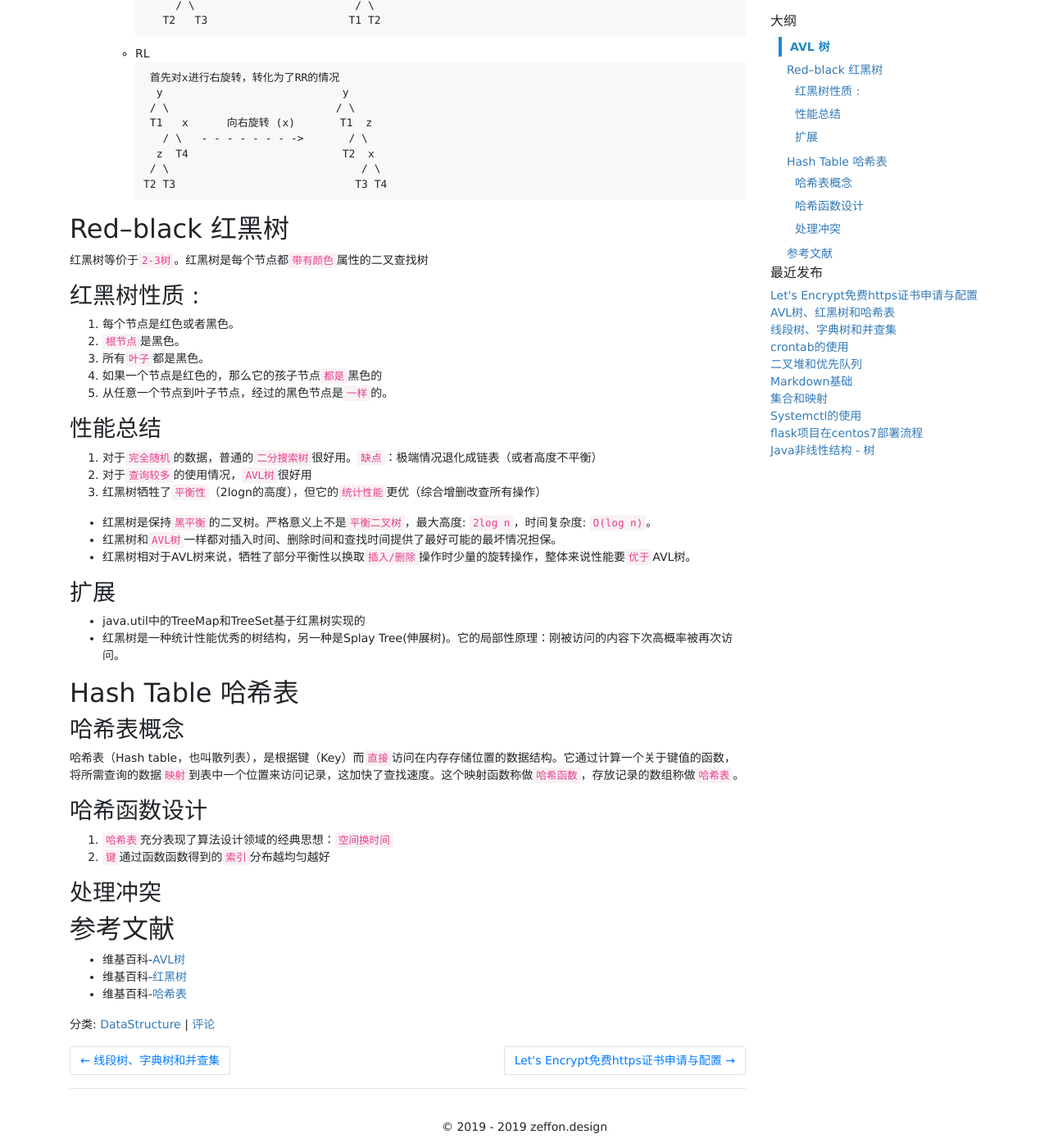
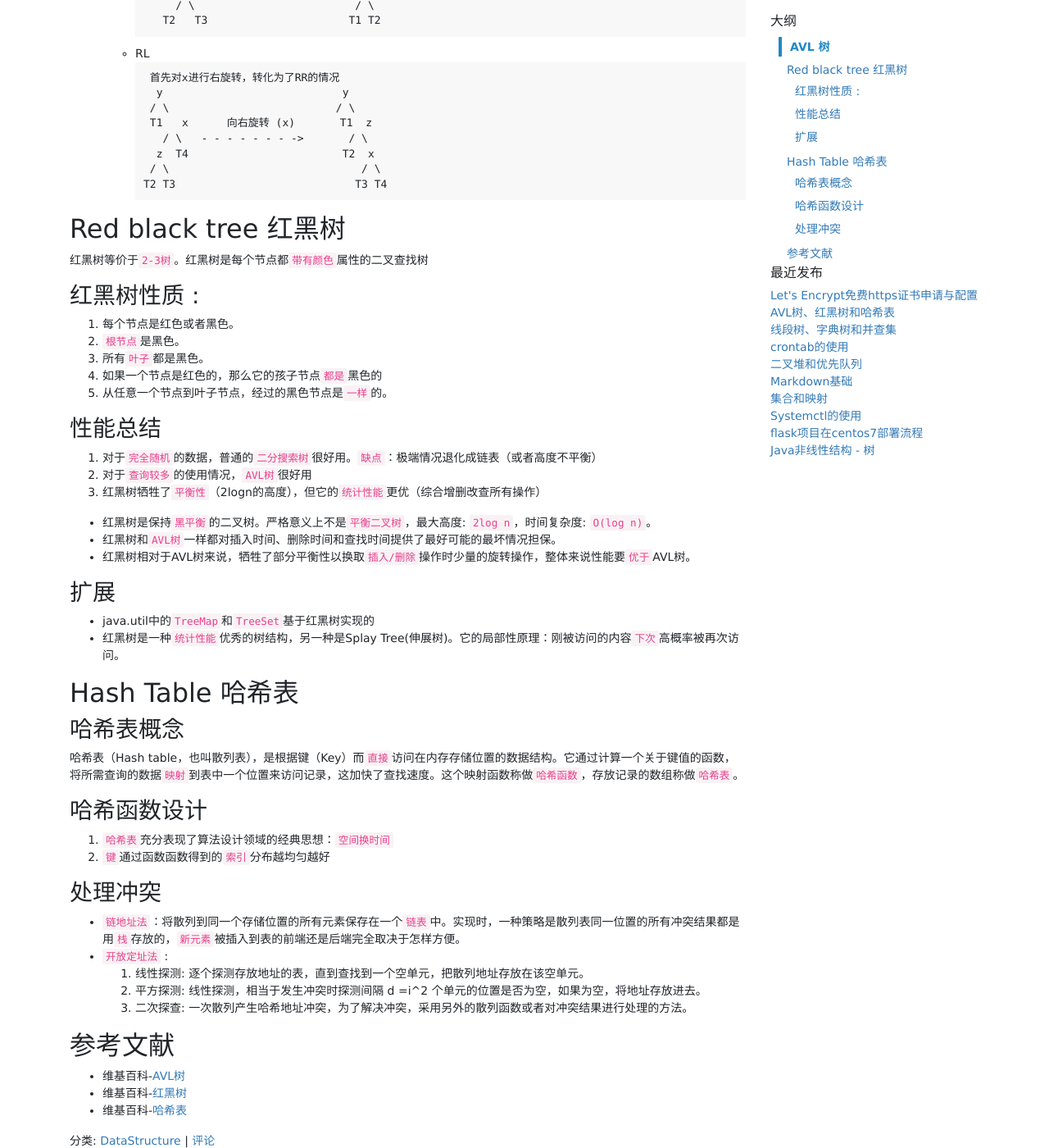
Before and after one commit to jamin44/blog, a Jekyll site: the page built from _posts/2019-09-08-java-AVL-and-red–black-tree.md, in a window 1280 px wide and 1400 px high, scrolled down 902 px. Shown: the whole window at 82% size. Built offline with Jekyll 4.4.1, drawn with Linux system fonts in a browser that asks for light colours; comment, search, counter and statistics services are not loaded.

Commit message:
update post

````diff
--- a/_posts/2019-09-08-java-AVL-and-red–black-tree.md
+++ b/_posts/2019-09-08-java-AVL-and-red–black-tree.md
@@ -57,7 +57,7 @@ summary: AVL树对于任意一个节点，左子树和右子树的高度差不
      T2 T3                            T3 T4
 ```
 
-## Red–black 红黑树
+## Red black tree 红黑树
 红黑树等价于`2-3树`。红黑树是每个节点都`带有颜色`属性的二叉查找树
 ### 红黑树性质 :
 1. 每个节点是红色或者黑色。
@@ -76,8 +76,8 @@ summary: AVL树对于任意一个节点，左子树和右子树的高度差不
 - 红黑树相对于AVL树来说，牺牲了部分平衡性以换取`插入/删除`操作时少量的旋转操作，整体来说性能要`优于`AVL树。
 
 ### 扩展
-- java.util中的TreeMap和TreeSet基于红黑树实现的
-- 红黑树是一种统计性能优秀的树结构，另一种是Splay Tree(伸展树)。它的局部性原理：刚被访问的内容下次高概率被再次访问。
+- java.util中的`TreeMap`和`TreeSet`基于红黑树实现的
+- 红黑树是一种`统计性能`优秀的树结构，另一种是Splay Tree(伸展树)。它的局部性原理：刚被访问的内容`下次`高概率被再次访问。
 
 ## Hash Table 哈希表
 ### 哈希表概念
@@ -88,7 +88,11 @@ summary: AVL树对于任意一个节点，左子树和右子树的高度差不
 1. `键`通过函数函数得到的`索引`分布越均匀越好
 
 ### 处理冲突
-
+- `链地址法`：将散列到同一个存储位置的所有元素保存在一个`链表`中。实现时，一种策略是散列表同一位置的所有冲突结果都是用`栈`存放的，`新元素`被插入到表的前端还是后端完全取决于怎样方便。
+- `开放定址法` :
+1. 线性探测: 逐个探测存放地址的表，直到查找到一个空单元，把散列地址存放在该空单元。
+1. 平方探测: 线性探测，相当于发生冲突时探测间隔 d =i^2 个单元的位置是否为空，如果为空，将地址存放进去。
+1. 二次探查: 一次散列产生哈希地址冲突，为了解决冲突，采用另外的散列函数或者对冲突结果进行处理的方法。
 
 ## 参考文献
 - 维基百科-[AVL树](https://zh.wikipedia.org/wiki/AVL%E6%A0%91)
````
